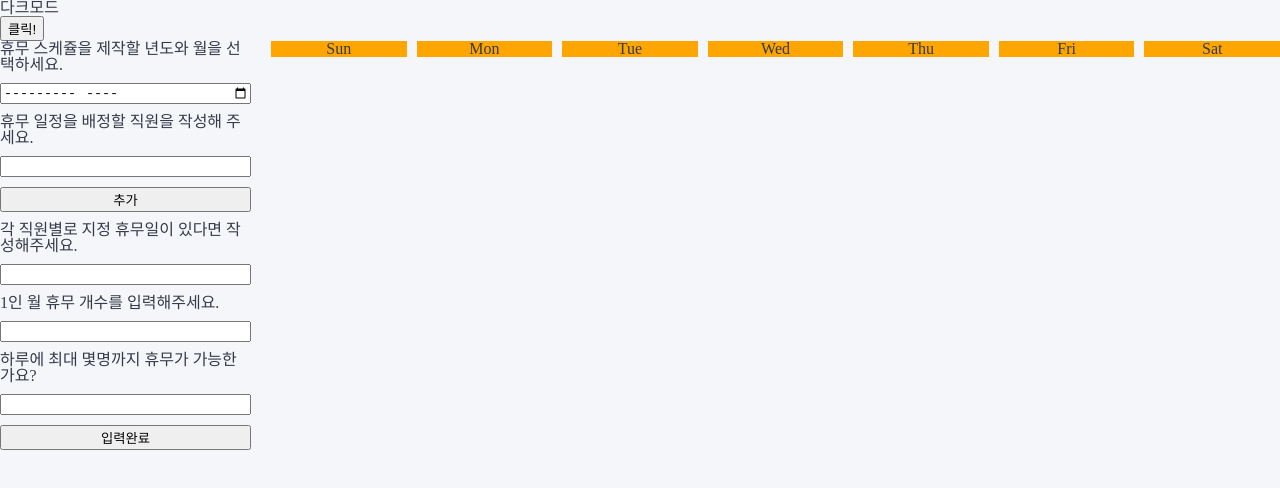
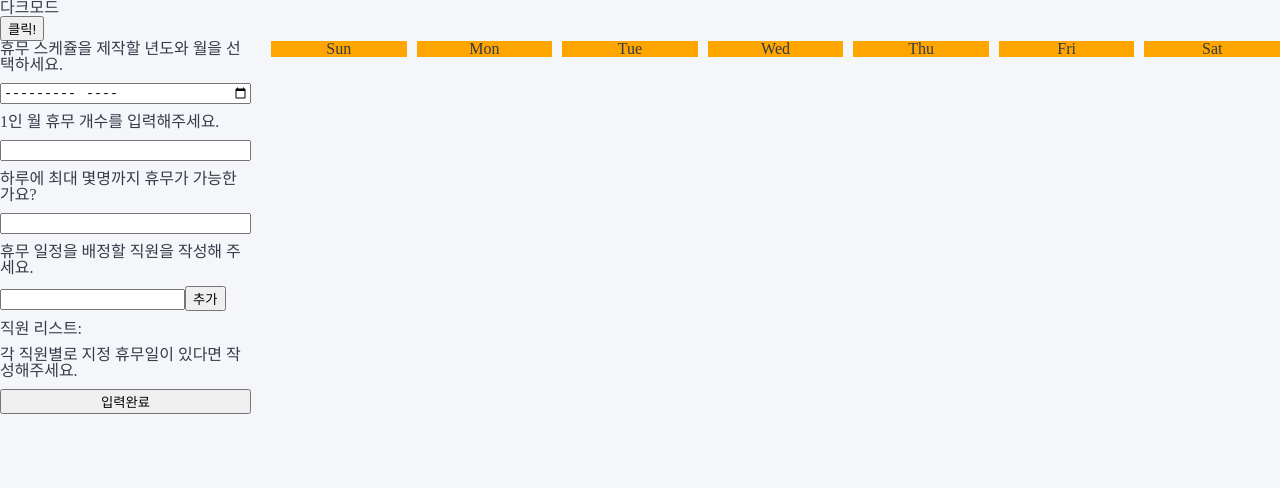
Before and after one commit to LeeeeHaeji/day-off-generator, a React (Create React App) app: page / in a window 1280 px wide. Shown: the top 488 px of the page. Built offline with nearby package versions, Linux system fonts and the light colour scheme.

Commit message:
직원 추가, 지정 휴무일 추가 기능 구현

```diff
--- a/src/App.tsx
+++ b/src/App.tsx
@@ -4,6 +4,8 @@ import styled from "styled-components";
 import { GlobalStyle } from "./Styles/GlobalStyle";
 import { ThemeProvider } from "styled-components";
 import { darkTheme, lightTheme } from "./Styles/theme";
+import { EmployeeData } from "./type";
+
 import Calender from "./Components/Calender";
 
 function App() {
@@ -11,13 +13,36 @@ function App() {
 
   const [currentDate, setCurrentDate] = useState("");
   const [employeeName, setEmployeeName] = useState("");
+  const [selectDayOff, setSelectDayOff] = useState<{ [key: string]: string }>(
+    {}
+  );
   const [dayOffNum, setDayOffNum] = useState("");
   const [dayOffMax, setDayOffMax] = useState("");
 
-  const [employees, setEmployees] = useState<string[]>([]);
+  const [employees, setEmployees] = useState<EmployeeData[]>([]);
 
-  const updateEmployeeData = () => {
-    setEmployees((prevEmployees) => [...prevEmployees, employeeName]);
+  const updateEmployeeName = () => {
+    const newEmployee: EmployeeData = {
+      name: employeeName,
+      day_off: [],
+    };
+    setEmployees((prevEmployees) => [...prevEmployees, newEmployee]);
+    setEmployeeName("");
+    console.log(employees);
+  };
+
+  const updateEmployeeDayOff = (employeeName: string) => {
+    setEmployees((prevEmployees) =>
+      prevEmployees.map((employee) =>
+        employee.name === employeeName
+          ? {
+              ...employee,
+              day_off: [...employee.day_off, selectDayOff[employeeName]],
+            }
+          : employee
+      )
+    );
+
     console.log(employees);
   };
 
@@ -28,6 +53,7 @@ function App() {
   const handleEmployeeName = (e: React.ChangeEvent<HTMLInputElement>) => {
     setEmployeeName(e.target.value);
   };
+
   const handleDayOffNum = (e: React.ChangeEvent<HTMLInputElement>) => {
     setDayOffNum(e.target.value);
   };
@@ -61,25 +87,6 @@ function App() {
             onChange={handleDate}
           />
 
-          <label htmlFor="employee-name">
-            휴무 일정을 배정할 직원을 작성해 주세요.
-          </label>
-          <input
-            type="text"
-            id="employee-name"
-            value={employeeName}
-            onChange={handleEmployeeName}
-          />
-          <button type="button" onClick={updateEmployeeData}>
-            추가
-          </button>
-
-          {/* 추후에 직원수에 따른 input개수를 조절 */}
-          <label htmlFor="day-off-select">
-            각 직원별로 지정 휴무일이 있다면 작성해주세요.
-          </label>
-          <input type="number" id="day-off-select" />
-
           <label htmlFor="day-off-num">1인 월 휴무 개수를 입력해주세요.</label>
           <input
             type="number"
@@ -97,6 +104,67 @@ function App() {
             value={dayOffMax}
             onChange={handleDayOffMax}
           />
+
+          <label htmlFor="employee-name">
+            휴무 일정을 배정할 직원을 작성해 주세요.
+          </label>
+          <div>
+            <input
+              type="text"
+              id="employee-name"
+              value={employeeName}
+              onChange={handleEmployeeName}
+            />
+
+            <button type="button" onClick={updateEmployeeName}>
+              추가
+            </button>
+          </div>
+          <p>직원 리스트:</p>
+          {employees.length > 0 && (
+            <ul>
+              {employees.map((employee) => (
+                <li key={employee.name}>{employee.name}</li>
+              ))}
+            </ul>
+          )}
+
+          <label htmlFor="day-off-select">
+            각 직원별로 지정 휴무일이 있다면 작성해주세요.
+          </label>
+
+          {employees.length > 0 &&
+            employees.map((employee) => (
+              <div key={employee.name} id="day-off-select">
+                <div>
+                  <p>{employee.name}</p>
+                  <input
+                    type="number"
+                    id={employee.name}
+                    value={selectDayOff[employee.name] || ""}
+                    onChange={(e) =>
+                      setSelectDayOff({
+                        ...selectDayOff,
+                        [employee.name]: e.target.value,
+                      })
+                    }
+                  />
+                  <button
+                    type="button"
+                    onClick={() => updateEmployeeDayOff(employee.name)}
+                  >
+                    추가
+                  </button>
+                </div>
+
+                <p>지정 휴무일: </p>
+                <ul>
+                  {employee.day_off.map((day, index) => (
+                    <li key={index}>{day}일</li>
+                  ))}
+                </ul>
+              </div>
+            ))}
 
           <button type="submit">입력완료</button>
         </FormData>
--- a/src/Components/RenderCells.tsx
+++ b/src/Components/RenderCells.tsx
@@ -19,32 +19,25 @@ export default function RenderCells({ currentDate }: RenderDaysProps) {
 
   while (day <= endDate) {
     for (let i = 0; i < 7; i++) {
-      formattedDate = format(day, "d");
-      const dayKey = format(day, "yyyy-MM-dd");
-      days.push(
-        <div
-          className={`col cell ${
-            !isSameMonth(day, monthStart)
-              ? "disabled"
-              : format(currentDate, "M") !== format(day, "M")
-              ? "not-valid"
-              : "valid"
-          }`}
-          key={dayKey}
-        >
-          <span
-            className={
-              format(currentDate, "M") !== format(day, "M")
-                ? "text not-valid"
-                : ""
-            }
-          >
+      if (isSameMonth(day, monthStart)) {
+        formattedDate = format(day, "d");
+        const dayKey = format(day, "yyyy-MM-dd");
+        days.push(
+          <div className={`col cell`} key={dayKey}>
             {formattedDate}
-          </span>
-        </div>
-      );
+          </div>
+        );
+      } else {
+        days.push(
+          <div className={`col cell disabled`} key={format(day, "yyyy-MM-dd")}>
+            {/* 현재 달과 다른 날짜는 출력하지 않음 */}
+          </div>
+        );
+      }
+
       day = addDays(day, 1);
     }
+
     rows.push(
       <div className="row" key={day.toISOString()}>
         {days}
--- /dev/null
+++ b/src/type.ts
@@ -0,0 +1,4 @@
+export type EmployeeData = {
+  name: string;
+  day_off: Array<string>;
+};
```
